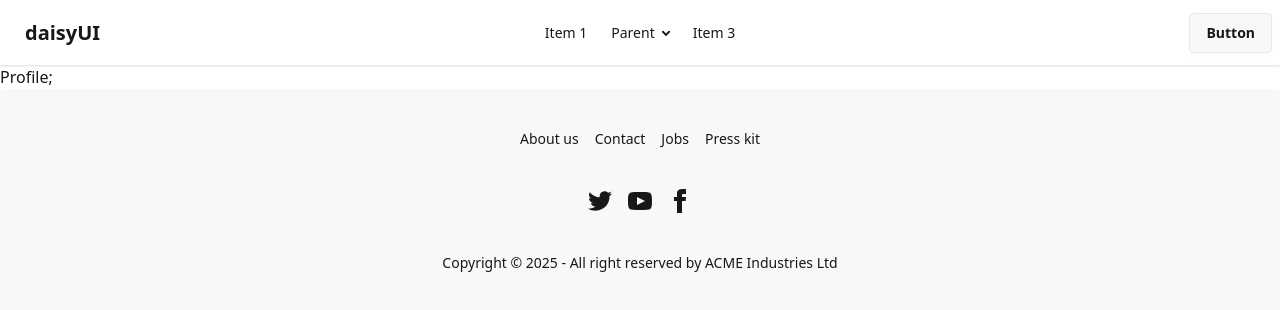
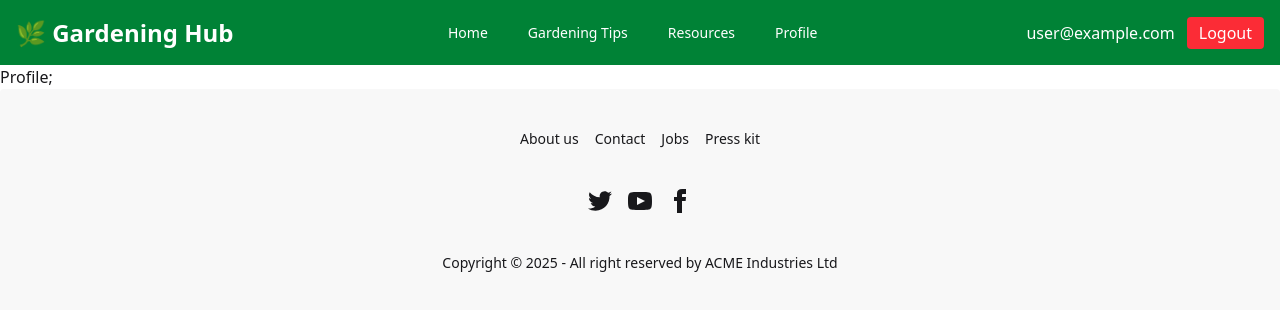
Before and after one commit to arifn165/gardening-client, a React (Vite) app: page /profile in a window 1280 px wide. Shown: the top 310 px of the page. Built offline with nearby package versions, Linux system fonts and the light colour scheme; no server answers; sample sign-in values are in the browser's storage.

Commit message:
added gardening details and recourses

```diff
--- /dev/null
+++ b/src/components/AddResource.jsx
@@ -0,0 +1,55 @@
+import React, { useState, useContext } from "react";
+import { ResourceContext } from "../context/ResourceContext";
+
+const AddResource = () => {
+  const { addResource } = useContext(ResourceContext);
+  const [title, setTitle] = useState("");
+  const [description, setDescription] = useState("");
+  const [quantity, setQuantity] = useState("");
+
+  const handleSubmit = (e) => {
+    e.preventDefault();
+    if (!title || !description || !quantity) return alert("Please fill all fields");
+    addResource({ title, description, quantity: Number(quantity) });
+    setTitle("");
+    setDescription("");
+    setQuantity("");
+  };
+
+  return (
+    <form
+      onSubmit={handleSubmit}
+      className="max-w-md mx-auto p-4 border rounded shadow"
+    >
+      <h2 className="text-xl font-bold mb-4">Add New Resource</h2>
+      <input
+        type="text"
+        placeholder="Title"
+        className="w-full mb-3 p-2 border rounded"
+        value={title}
+        onChange={(e) => setTitle(e.target.value)}
+      />
+      <textarea
+        placeholder="Description"
+        className="w-full mb-3 p-2 border rounded"
+        value={description}
+        onChange={(e) => setDescription(e.target.value)}
+      />
+      <input
+        type="number"
+        placeholder="Quantity"
+        className="w-full mb-3 p-2 border rounded"
+        value={quantity}
+        onChange={(e) => setQuantity(e.target.value)}
+      />
+      <button
+        type="submit"
+        className="bg-green-600 text-white px-4 py-2 rounded hover:bg-green-700"
+      >
+        Add Resource
+      </button>
+    </form>
+  );
+};
+
+export default AddResource;
--- a/src/components/Navbar.jsx
+++ b/src/components/Navbar.jsx
@@ -1,51 +1,73 @@
-import React from 'react';
+import { useContext } from "react";
+import { Link } from "react-router-dom";
+import { AuthContext } from "../context/AuthContext";
 
 const Navbar = () => {
-    return (
-        <div>
-            <div className="navbar bg-base-100 shadow-sm">
-  <div className="navbar-start">
-    <div className="dropdown">
-      <div tabIndex={0} role="button" className="btn btn-ghost lg:hidden">
-        <svg xmlns="http://www.w3.org/2000/svg" className="h-5 w-5" fill="none" viewBox="0 0 24 24" stroke="currentColor"> <path strokeLinecap="round" strokeLinejoin="round" strokeWidth="2" d="M4 6h16M4 12h8m-8 6h16" /> </svg>
-      </div>
-      <ul
-        tabIndex={0}
-        className="menu menu-sm dropdown-content bg-base-100 rounded-box z-1 mt-3 w-52 p-2 shadow">
-        <li><a>Item 1</a></li>
+  const { user, logout } = useContext(AuthContext);
+
+  const handleLogout = () => {
+    logout()
+      .then(() => {
+        console.log("Logout successful");
+      })
+      .catch((err) => {
+        console.error(err.message);
+      });
+  };
+
+  const navLinks = (
+    <>
+      <li>
+        <Link to="/">Home</Link>
+      </li>
+      <li>
+        <Link to="/gardening-tips">Gardening Tips</Link>
+      </li>
+      <li>
+        <Link to="/resources">Resources</Link>
+      </li>
+      {user && (
         <li>
-          <a>Parent</a>
-          <ul className="p-2">
-            <li><a>Submenu 1</a></li>
-            <li><a>Submenu 2</a></li>
-          </ul>
+          <Link to="/profile">Profile</Link>
         </li>
-        <li><a>Item 3</a></li>
+      )}
+    </>
+  );
+
+  return (
+  <div className="navbar bg-green-700 text-white px-4 py-2 flex items-center justify-between">
+    <div className="flex-1">
+      <Link to="/" className="text-2xl font-bold">🌿 Gardening Hub</Link>
+    </div>
+
+    <div className="flex-1">
+      <ul className="menu menu-horizontal px-1 gap-4 justify-center hidden md:flex">
+        {navLinks}
       </ul>
     </div>
-    <a className="btn btn-ghost text-xl">daisyUI</a>
+
+    <div className="flex-1 flex justify-end items-center gap-3">
+      {user ? (
+        <>
+          <span className="hidden md:inline">{user.email}</span>
+          <button
+            onClick={handleLogout}
+            className="bg-red-500 hover:bg-red-600 px-3 py-1 rounded"
+          >
+            Logout
+          </button>
+        </>
+      ) : (
+        <>
+          <Link to="/login" className="bg-blue-500 hover:bg-blue-600 px-3 py-1 rounded">Login</Link>
+          <Link to="/register" className="bg-gray-500 hover:bg-gray-600 px-3 py-1 rounded">Register</Link>
+        </>
+      )}
+    </div>
   </div>
-  <div className="navbar-center hidden lg:flex">
-    <ul className="menu menu-horizontal px-1">
-      <li><a>Item 1</a></li>
-      <li>
-        <details>
-          <summary>Parent</summary>
-          <ul className="p-2">
-            <li><a>Submenu 1</a></li>
-            <li><a>Submenu 2</a></li>
-          </ul>
-        </details>
-      </li>
-      <li><a>Item 3</a></li>
-    </ul>
-  </div>
-  <div className="navbar-end">
-    <a className="btn">Button</a>
-  </div>
-</div>
-        </div>
-    );
+);
+
+
 };
 
 export default Navbar;
--- /dev/null
+++ b/src/components/ResourceList.jsx
@@ -0,0 +1,38 @@
+import React, { useContext } from "react";
+import { ResourceContext } from "../context/ResourceContext";
+
+const ResourceList = () => {
+  const { resources, deleteResource } = useContext(ResourceContext);
+
+  return (
+    <div className="max-w-4xl mx-auto p-4">
+      <h2 className="text-2xl font-bold mb-4">Resources</h2>
+      {resources.length === 0 ? (
+        <p>No resources available.</p>
+      ) : (
+        <ul>
+          {resources.map((res) => (
+            <li
+              key={res.id}
+              className="border p-3 mb-3 rounded flex justify-between items-center"
+            >
+              <div>
+                <h3 className="font-semibold">{res.title}</h3>
+                <p>{res.description}</p>
+                <small>Quantity: {res.quantity}</small>
+              </div>
+              <button
+                onClick={() => deleteResource(res.id)}
+                className="bg-red-500 hover:bg-red-600 text-white px-3 py-1 rounded"
+              >
+                Delete
+              </button>
+            </li>
+          ))}
+        </ul>
+      )}
+    </div>
+  );
+};
+
+export default ResourceList;
--- /dev/null
+++ b/src/context/ResourceContext.jsx
@@ -0,0 +1,30 @@
+import React, { createContext, useState } from "react";
+import initialResources from "../data/resources";
+
+export const ResourceContext = createContext();
+
+export const ResourceProvider = ({ children }) => {
+  const [resources, setResources] = useState(initialResources);
+
+  const addResource = (resource) => {
+    setResources((prev) => [...prev, { ...resource, id: Date.now() }]);
+  };
+
+  const editResource = (id, updatedResource) => {
+    setResources((prev) =>
+      prev.map((res) => (res.id === id ? { ...res, ...updatedResource } : res))
+    );
+  };
+
+  const deleteResource = (id) => {
+    setResources((prev) => prev.filter((res) => res.id !== id));
+  };
+
+  return (
+    <ResourceContext.Provider
+      value={{ resources, addResource, editResource, deleteResource }}
+    >
+      {children}
+    </ResourceContext.Provider>
+  );
+};
--- /dev/null
+++ b/src/data/gardeningTips.js
@@ -0,0 +1,23 @@
+const gardeningTips = [
+  {
+    id: 1,
+    title: "Proper Watering",
+    description: "Water your plants early in the morning to reduce evaporation.",
+    image: "https://source.unsplash.com/400x300/?watering",
+  },
+  {
+    id: 2,
+    title: "Use Organic Fertilizer",
+    description: "Organic fertilizers enrich the soil naturally and improve plant health.",
+    image: "https://source.unsplash.com/400x300/?fertilizer",
+  },
+  {
+    id: 3,
+    title: "Prune Regularly",
+    description: "Pruning helps to remove dead parts and encourages new growth.",
+    image: "https://source.unsplash.com/400x300/?pruning",
+  },
+  // Add more tips as needed
+];
+
+export default gardeningTips;
--- /dev/null
+++ b/src/data/resources.js
@@ -0,0 +1,16 @@
+let resources = [
+  {
+    id: 1,
+    title: "Tomato Seeds",
+    description: "High-quality tomato seeds for your garden.",
+    quantity: 50,
+  },
+  {
+    id: 2,
+    title: "Organic Compost",
+    description: "Natural compost to enrich your soil.",
+    quantity: 20,
+  },
+];
+
+export default resources;
--- a/src/main.jsx
+++ b/src/main.jsx
@@ -5,11 +5,14 @@ import App from "./App.jsx";
 import { RouterProvider } from "react-router";
 import router from "./routes/router.jsx";
 import AuthProvider from "./context/AuthContext.jsx";
+import { ResourceProvider } from "./context/ResourceContext.jsx";
 
 createRoot(document.getElementById("root")).render(
   <StrictMode>
     <AuthProvider>
-      <RouterProvider router={router}></RouterProvider>
+      <ResourceProvider>
+        <RouterProvider router={router}></RouterProvider>
+      </ResourceProvider>
     </AuthProvider>
   </StrictMode>
 );
--- /dev/null
+++ b/src/pages/GardeningTips.jsx
@@ -0,0 +1,21 @@
+import React from "react";
+import gardeningTips from "../data/gardeningTips";
+
+const GardeningTips = () => {
+  return (
+    <div className="max-w-6xl mx-auto p-4">
+      <h1 className="text-3xl font-bold mb-6 text-green-700">🌱 Gardening Tips</h1>
+      <div className="grid gap-6 md:grid-cols-3">
+        {gardeningTips.map((tip) => (
+          <div key={tip.id} className="border rounded-lg shadow hover:shadow-lg transition p-4">
+            <img src={tip.image} alt={tip.title} className="w-full h-40 object-cover rounded" />
+            <h2 className="text-xl font-semibold mt-3">{tip.title}</h2>
+            <p className="mt-2 text-gray-700">{tip.description}</p>
+          </div>
+        ))}
+      </div>
+    </div>
+  );
+};
+
+export default GardeningTips;
--- /dev/null
+++ b/src/pages/Resources.jsx
@@ -0,0 +1,15 @@
+import React from "react";
+import ResourceList from "../components/ResourceList";
+import AddResource from "../components/AddResource";
+
+const Resources = () => {
+  return (
+    <div className="max-w-6xl mx-auto p-4">
+      <h1 className="text-3xl font-bold mb-6 text-green-700">🌿 Resources</h1>
+      <AddResource />
+      <ResourceList />
+    </div>
+  );
+};
+
+export default Resources;
--- /dev/null
+++ b/src/routes/PrivateRoute.jsx
@@ -0,0 +1,20 @@
+import { useContext } from "react";
+import { AuthContext } from "../context/AuthContext";
+import { Navigate, useLocation } from "react-router-dom";
+
+const PrivateRoute = ({ children }) => {
+  const { user, loading } = useContext(AuthContext);
+  const location = useLocation();
+
+  if (loading) {
+    return <div className="text-center mt-10 text-white">Loading...</div>;
+  }
+
+  if (user) {
+    return children;
+  }
+
+  return <Navigate to="/login" state={{ from: location }} replace />;
+};
+
+export default PrivateRoute;
--- a/src/routes/router.jsx
+++ b/src/routes/router.jsx
@@ -8,6 +8,9 @@ import Login from "../pages/Login";
 import Register from "../pages/Register";
 import Profile from "../pages/Profile";
 import AppDetails from "../pages/AppDetails";
+import PrivateRoute from "./PrivateRoute";
+import GardeningTips from "../pages/GardeningTips";
+import Resources from "../pages/Resources";
 const router = createBrowserRouter([
   {
     path: "/",
@@ -27,12 +30,28 @@ const router = createBrowserRouter([
         },
         {
             path:"/profile",
-            Component:Profile,
+            Component:() => (
+                <PrivateRoute>
+                    <Profile></Profile>
+                </PrivateRoute>
+            ),
         },
         {
             path:"/appdetails",
-            Component:AppDetails,
+            Component:() => (
+                <PrivateRoute>
+                    <AppDetails></AppDetails>
+                </PrivateRoute>
+            ),
         },
+        {
+            path:"/gardening-tips",
+            Component:GardeningTips,
+        },
+        {
+            path:"/resources",
+            Component:Resources,
+        }
     ]
   },
 ]);
```
Also changed, not shown: src/pages/Register.jsx (+6 -3 lines).
